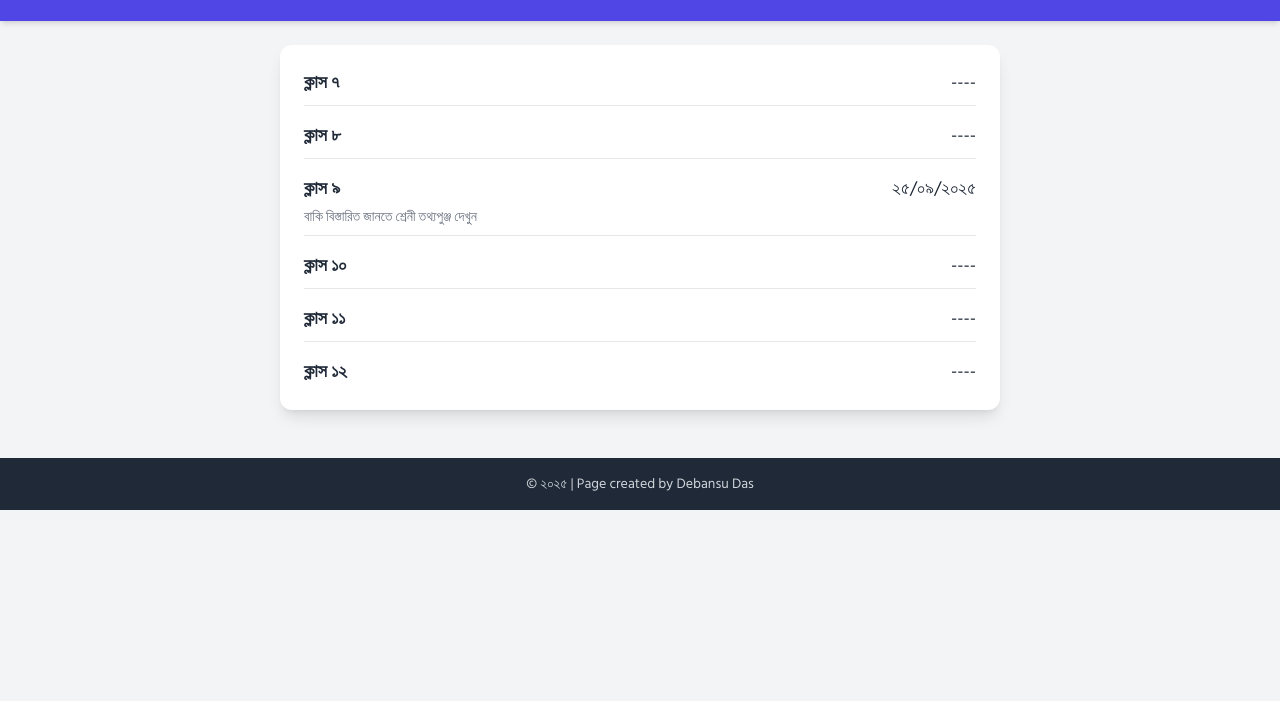
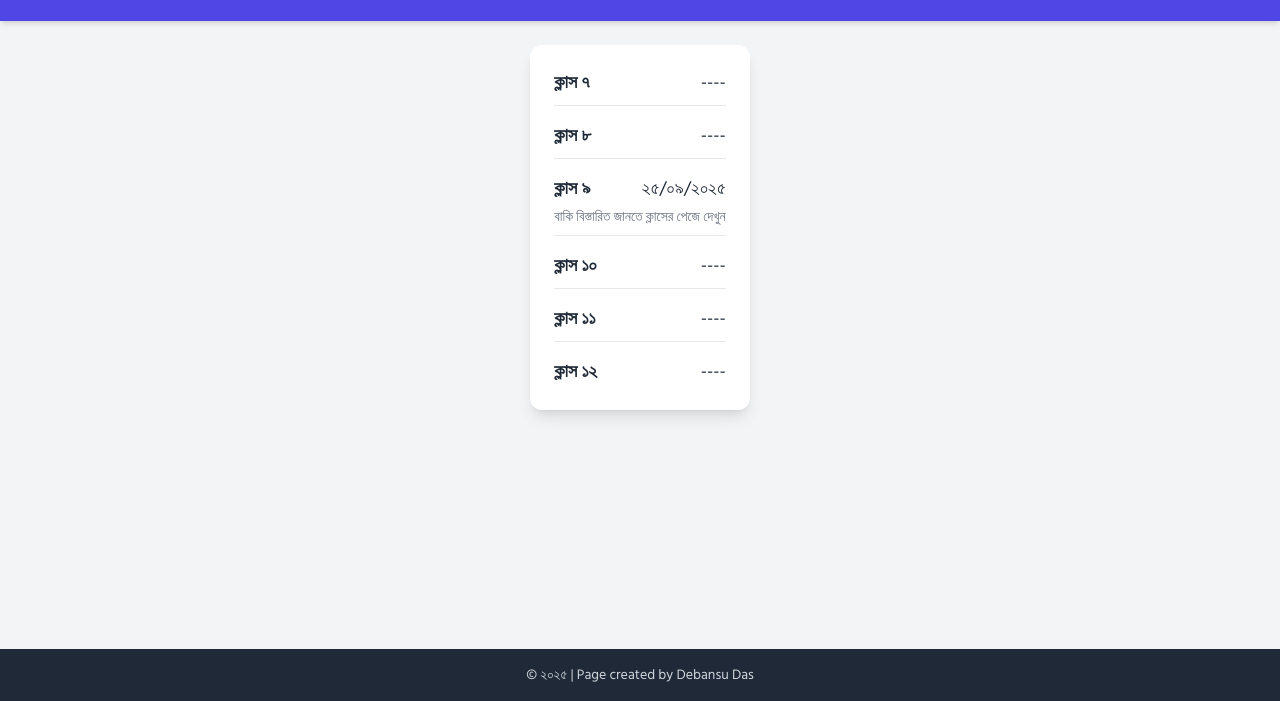
Before and after one commit to debansu4/Subcode1, a plain HTML site: page index.html in a window 1280 px wide. Shown: the part 99-800 px from the top of the page. Drawn offline with nearby package versions, Linux system fonts and the light colour scheme.

Commit message:
Update index.html

```diff
--- a/index.html
+++ b/index.html
@@ -4,20 +4,15 @@
   <meta charset="UTF-8">
   <meta name="viewport" content="width=device-width, initial-scale=1.0">
   <title>পরীক্ষার তারিখ সমূহ</title>
-
-  <!-- Tailwind CSS -->
   <script src="https://cdn.tailwindcss.com"></script>
-
-  <!-- Google Font -->
   <link href="https://fonts.googleapis.com/css2?family=Hind+Siliguri:wght@400;500;600;700&display=swap" rel="stylesheet">
-
   <style>
     body {
       font-family: 'Hind Siliguri', sans-serif;
     }
   </style>
 </head>
-<body class="bg-gray-100">
+<body class="bg-gray-100 flex flex-col min-h-screen">
 
   <!-- Header -->
   <header class="bg-indigo-600 text-white py-6 shadow-md">
@@ -28,7 +23,7 @@
   </header>
 
   <!-- Exam Dates List -->
-  <main class="max-w-3xl mx-auto p-6">
+  <main class="max-w-3xl mx-auto p-6 flex-1">
     <div class="bg-white rounded-xl shadow-lg p-6">
       <ul class="space-y-4 text-lg text-gray-800">
         <li class="flex justify-between border-b pb-2">
@@ -44,7 +39,7 @@
             <span class="font-semibold">ক্লাস ৯</span>
             <span>২৫/০৯/২০২৫</span>
           </div>
-          <span class="text-sm text-gray-500 mt-1">বাকি বিস্তারিত জানতে শ্রেনী তথ্যপুঞ্জ দেখুন</span>
+          <span class="text-sm text-gray-500 mt-1">বাকি বিস্তারিত জানতে ক্লাসের পেজে দেখুন</span>
         </li>
         <li class="flex justify-between border-b pb-2">
           <span class="font-semibold">ক্লাস ১০</span>
@@ -63,7 +58,7 @@
   </main>
 
   <!-- Footer -->
-  <footer class="bg-gray-800 text-gray-300 py-4 text-center text-sm mt-6">
+  <footer class="bg-gray-800 text-gray-300 py-4 text-center text-sm mt-auto">
     © ২০২৫ | Page created by Debansu Das
   </footer>
 
```
